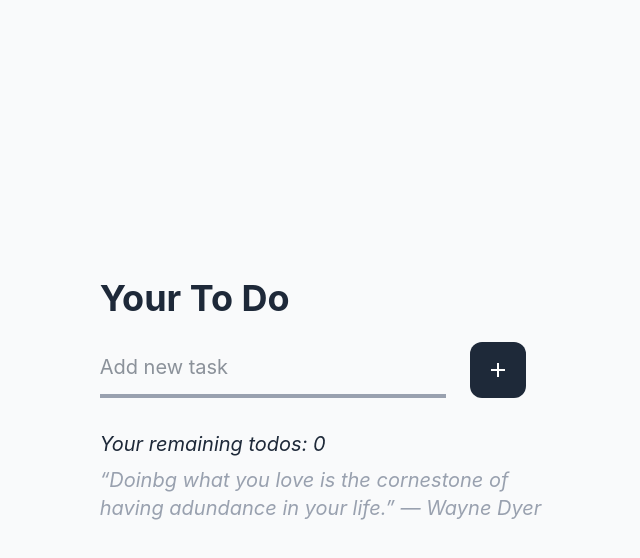
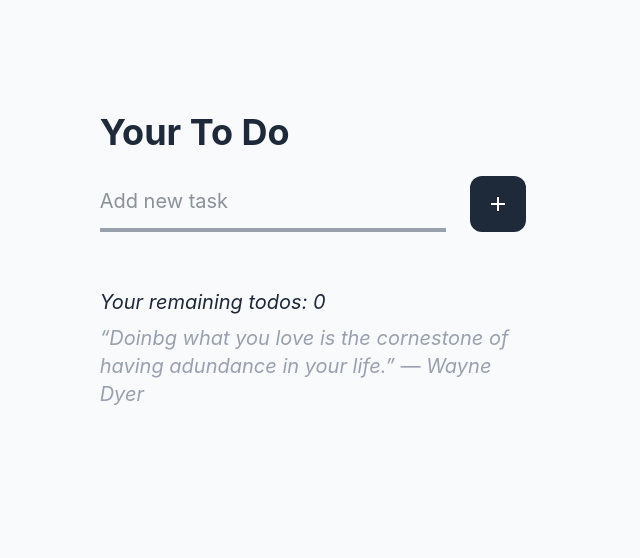
Before and after one commit to thatsdaxdeveloper/demo-web-your-to-do, a website built with Vite: page index.html in a window 1280 px wide. Shown: the whole page, without its empty margins (327-967 px from the left). Built offline with nearby package versions, Linux system fonts and the light colour scheme.

Commit message:
style(todo-app): amélioration de la mise en page et de la réactivité
- Ajustement des marges et des tailles de padding pour une meilleure réactivité entre les écrans (p-2 et lg:p-4)
- Réorganisation des structures HTML : introduction d'un footer sticky pour le compteur des tâches
- Ajout d'une hauteur maximale au conteneur des tâches avec overflow pour améliorer l'expérience utilisateur

```diff
--- a/index.html
+++ b/index.html
@@ -8,11 +8,10 @@
     <title>Document</title>
     <link href="/src/style.css" rel="stylesheet">
   </head>
-  <body class="bg-gray-50 flex min-h-screen items-center justify-center">
-    <div class="w-full mx-6 lg:w-1/3">
-      <header>
+  <body class="min-h-screen bg-gray-50 flex justify-center items-center">
+    <div class="mx-6 flex h-[80vh] flex-col py-8 lg:mx-auto lg:w-1/3">
+      <header class="shrink-0">
         <h1 class="text-3xl lg:text-4xl font-bold text-gray-800">Your To Do</h1>
-      </header>
 
         <form id="todo-form" class="flex mt-6 lg:mt-6">
           <label for="todo-input"></label>
@@ -25,15 +24,16 @@
             </svg>
           </button>
         </form>
+      </header>
 
-      <ul id="todo-list" class="mt-8 lg:mt-8">
+      <ul id="todo-list" class="mt-8 overflow-y-auto">
       </ul>
 
-      <div class="lg:w-md mt-6">
+      <footer class="sticky bottom-0 pt-6">
         <h3 id="remaining-todos" class="text-md lg:text-xl text-gray-800 italic mb-2"></h3>
         <p class="text-gray-400 text-sm lg:text-xl italic">“Doinbg what you love is the cornestone of having adundance
           in your life.” — Wayne Dyer</p>
-      </div>
+      </footer>
 
     </div>
     <script type="module" src="/src/main.js"></script>
--- a/src/main.js
+++ b/src/main.js
@@ -39,7 +39,7 @@ document.addEventListener("DOMContentLoaded", () => {
         const todoItem = document.createElement("li");
 
         todoItem.dataset.id = todo.id;
-        todoItem.classList.add("flex", "items-center", "mb-4", "justify-between", "border-2", "border-gray-400", "rounded-xl", "p-4");
+        todoItem.classList.add("flex", "items-center", "mb-4", "justify-between", "border-2", "border-gray-400", "rounded-xl", "lg:p-4", "p-2");
 
         console.log(todo.text);
 
```
Lines whose indentation alone changed are shown as unchanged.
